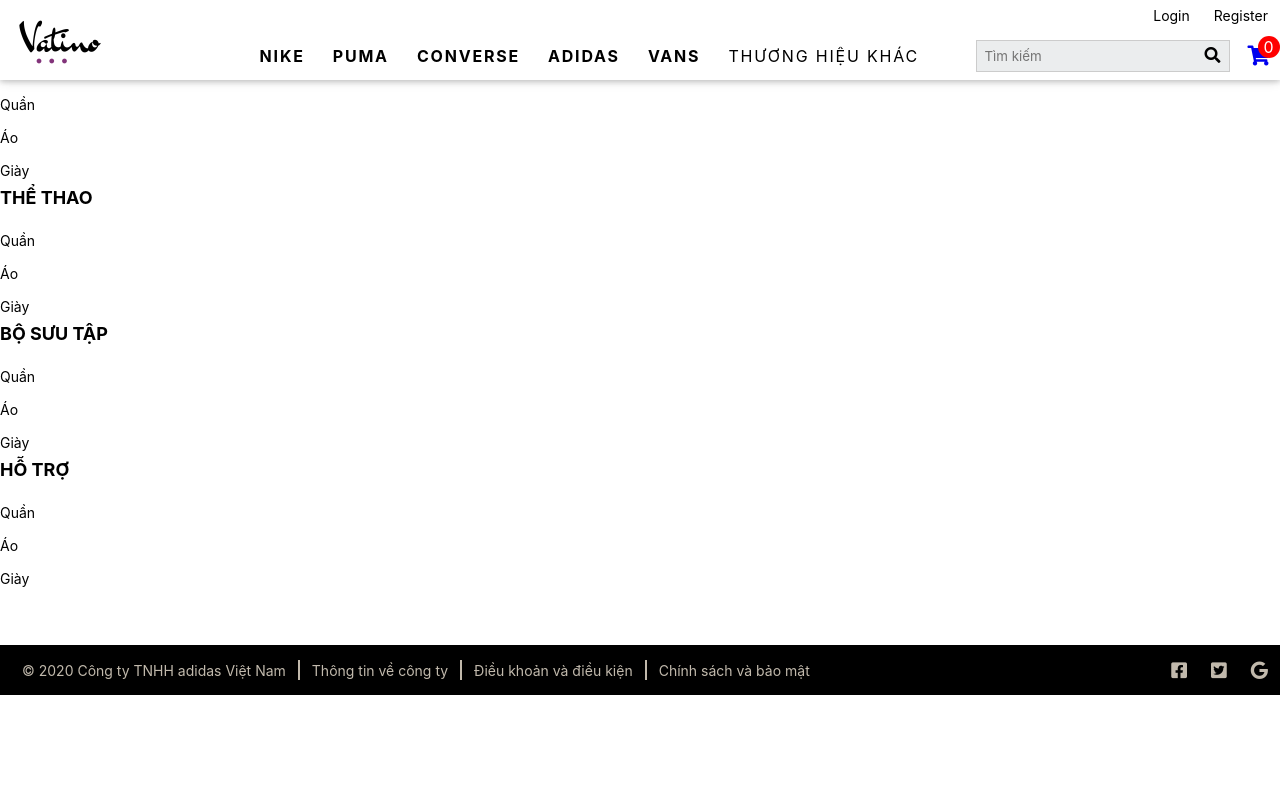
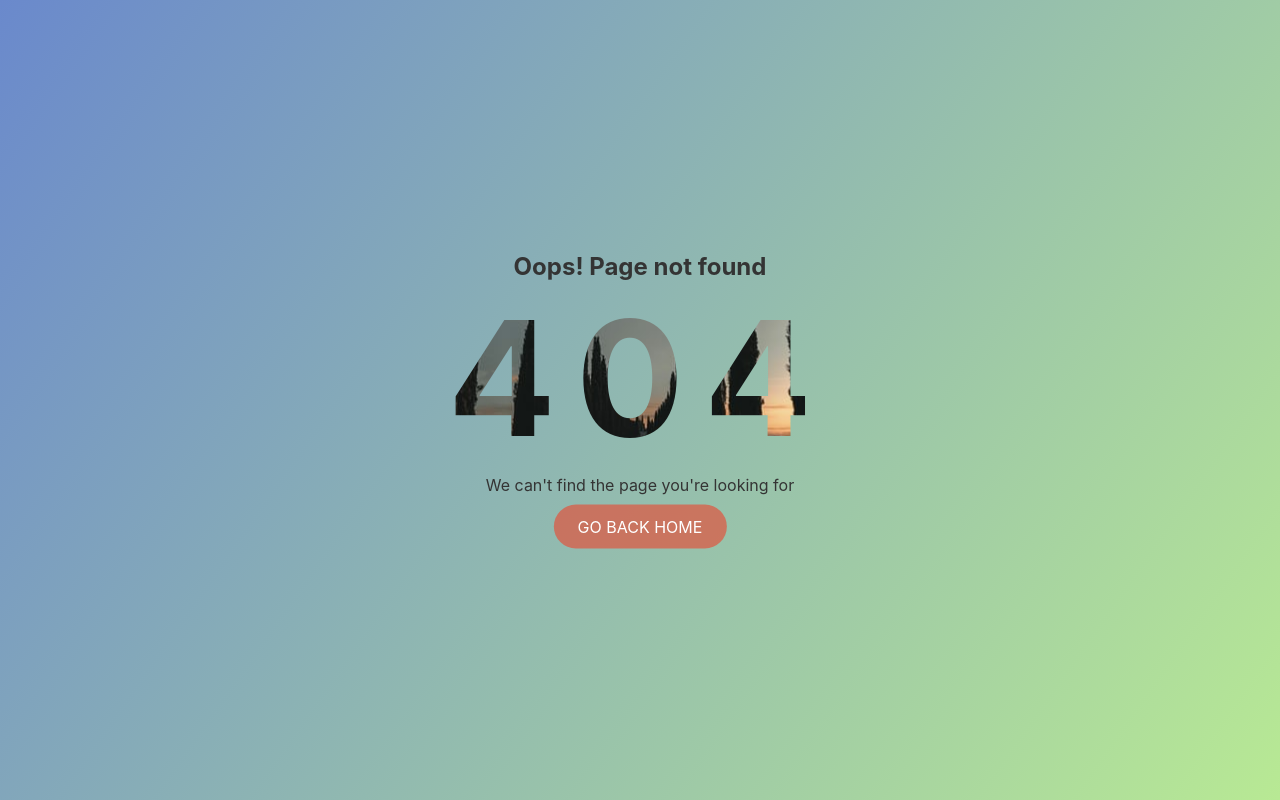
Before and after one commit to lampt-uit/SneakerWeb, a React (Create React App) app in the folder client/: page /found in a window 1280 px wide. Built offline with nearby package versions, Linux system fonts and the light colour scheme.

Commit message:
page not found

```diff
--- a/client/src/components/header/header.css
+++ b/client/src/components/header/header.css
@@ -82,6 +82,7 @@
 .icon-cart {
 	margin-left: 18px;
 	font-size: 20px;
+	color:#000;
 	position: relative;
 }
 
--- a/client/src/components/mainpages/Pages.js
+++ b/client/src/components/mainpages/Pages.js
@@ -5,6 +5,7 @@ import Register from './auth/Register';
 import Product from './product/Product';
 import DetailProduct from './detailProduct/DetailProduct';
 import { Switch, Route } from 'react-router-dom';
+import NotFound from './utils/Not_Found/NotFound'
 import Cart from './cart/Cart';
 const Pages = () => {
 	return (
@@ -15,6 +16,7 @@ const Pages = () => {
 			<Route path='/product' exact component={Product}></Route>
 			<Route path='/detail' exact component={DetailProduct}></Route>
 			<Route path='/cart' exact component={Cart}></Route>
+			<Route path='/found' exact component={NotFound}></Route>
 		</Switch>
 	);
 };
--- /dev/null
+++ b/client/src/components/mainpages/utils/Not_Found/NotFound.css
@@ -0,0 +1,35 @@
+.container__found{
+    position: fixed;
+    top: 0;
+    left: 0;
+    right: 0;
+    bottom: 0;
+    z-index: 1000;
+    background-image: linear-gradient(125deg, #6a89cc, #b8e994);
+}
+
+.content__found{
+    position: absolute;
+    top: 50%;
+    left: 50%;
+    transform: translate(-50%, -50%);
+    color: #343434;
+    text-align: center;
+}
+.found__error {
+    font-size: 160px;
+    letter-spacing: 20px;
+    background: url('../../../../public/images/bg_notFound.jpg') center no-repeat;
+    -webkit-text-fill-color: transparent;
+    -webkit-background-clip: text;
+}
+.found__link {
+    margin-top: 10px;
+    display: inline-block;
+    text-decoration: none;
+    padding: 12px 24px;
+    border-radius: 25px;
+    background-color: #e55039aa;
+    color: #fff;
+    text-transform: uppercase;
+}
--- /dev/null
+++ b/client/src/components/mainpages/utils/Not_Found/NotFound.js
@@ -0,0 +1,17 @@
+import React from 'react'
+import {Link} from 'react-router-dom'
+import "./NotFound.css"
+function NotFound() {
+    return (
+        <div className='container__found'>
+            <div className="content__found">
+                <h2 className='found__title'>Oops! Page not found</h2>
+                <h1 className='found__error'>404</h1>
+                <p className="found__text">We can't find the page you're looking for</p>
+                <Link to='/' className='found__link'>Go back home</Link>
+            </div>
+        </div>
+    )
+}
+
+export default NotFound
```
Also changed, not shown: client/src/public/images/bg_notFound.jpg (added).
